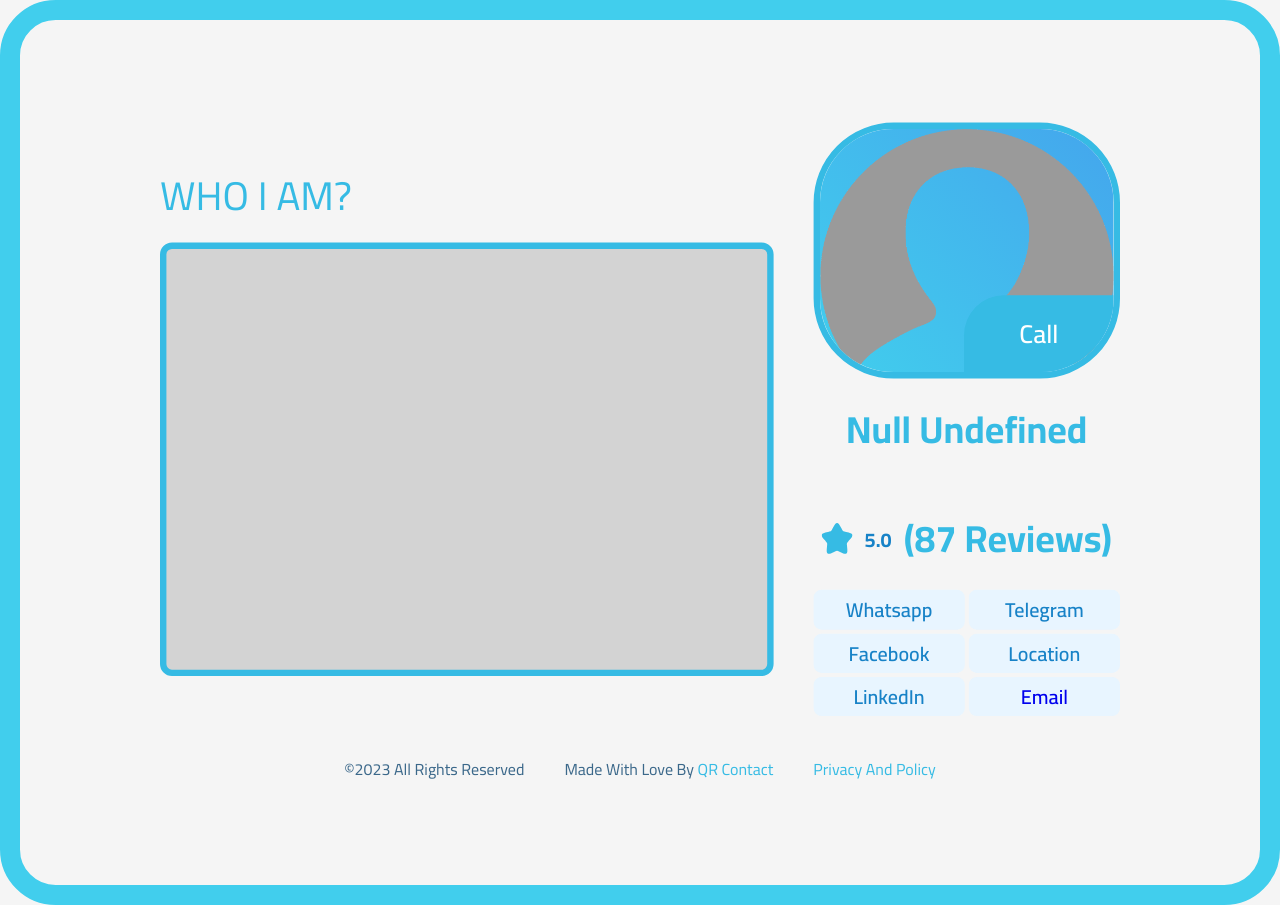
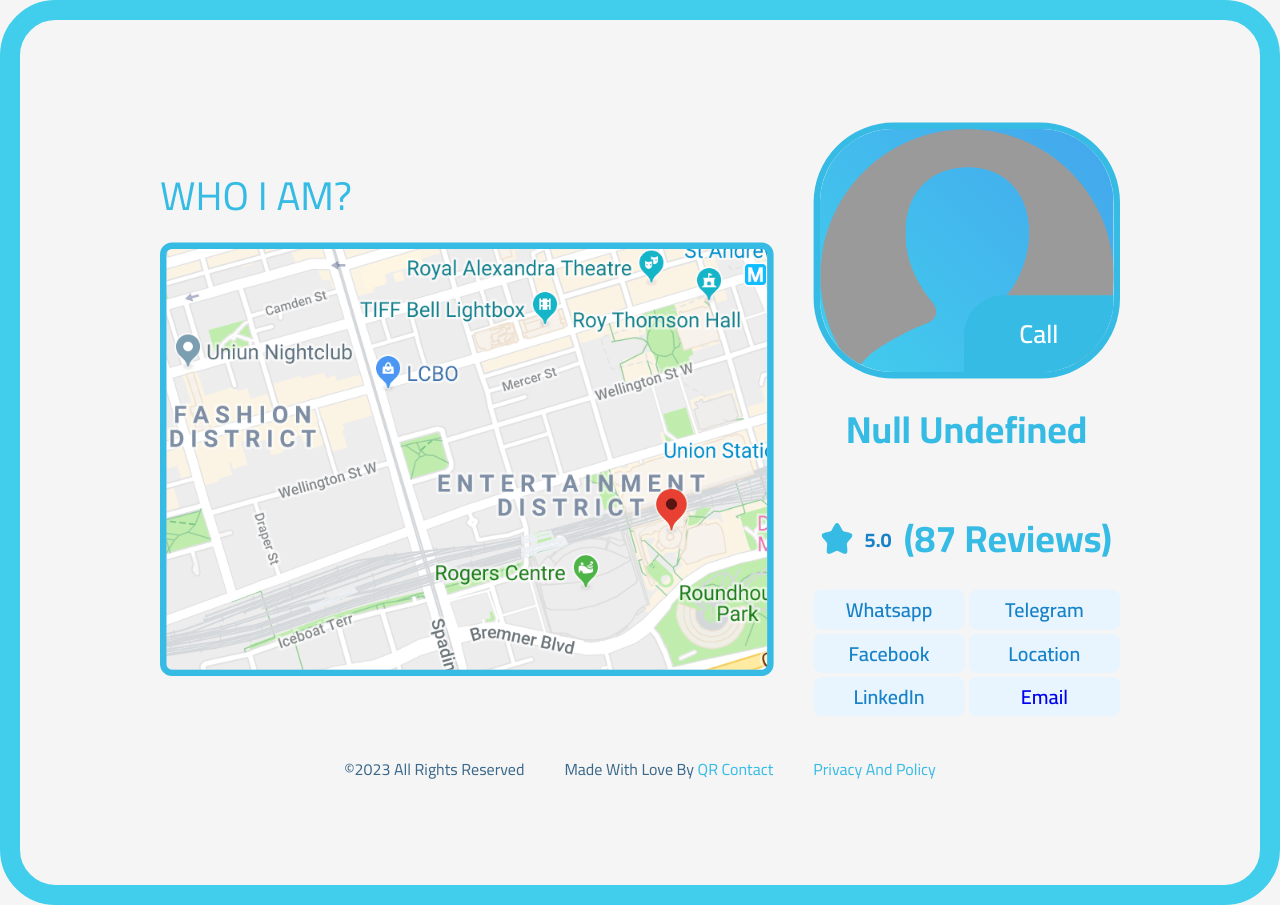
Before and after one commit to Sharaf-Mansour/QR-Contacts, a plain HTML site: page profile.html in a window 1280 px wide. Drawn offline with nearby package versions, Linux system fonts and the light colour scheme.

Commit message:
Fix Map Style

```diff
--- a/profile.html
+++ b/profile.html
@@ -17,7 +17,7 @@
                         <div>WHO I AM?</div>
                         <span id="workinfo"></span>
                     </div>
-                    <div class="map"></div>
+                    <div class="map" style="background: url(imgs/map.png), lightgray 50% / cover no-repeat;"></div>
                 </div>
                 <div class="mycard">
                     <div class="img">
--- a/styles/profile.css
+++ b/styles/profile.css
@@ -229,7 +229,6 @@ button svg {
     border-radius: 15px;
     width: 100%;
     height: 100%;
-    background: url(imgs/map.png), lightgray 50% / cover no-repeat;
 }
 
 footer {
```
